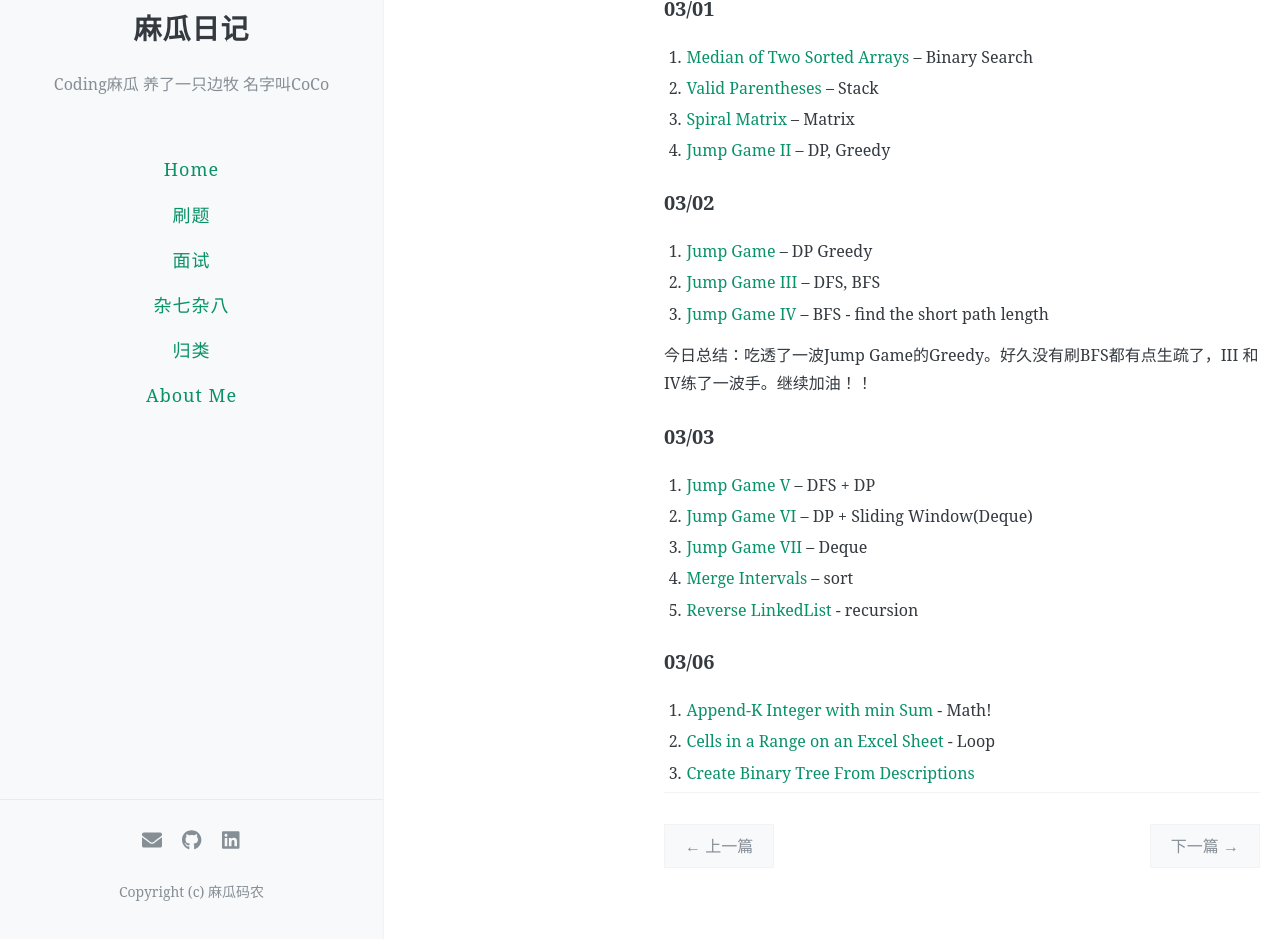
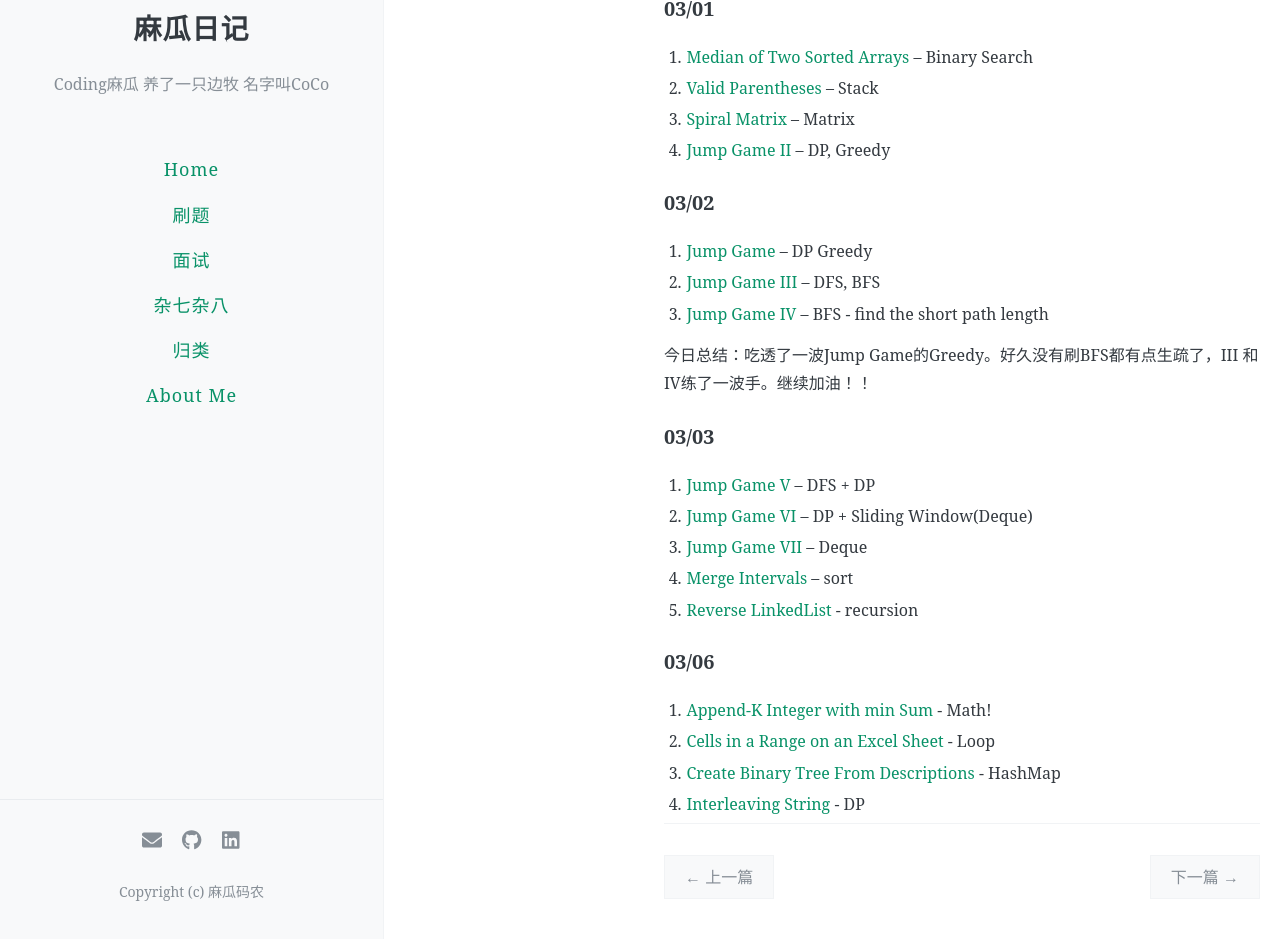
Before and after one commit to bfding95/bfding95.Github.io, a Jekyll site: the page built from _posts/2022-03-01-March-leetcode-record.md, in a window 1280 px wide and 1233 px high, cut to the strip 294-1233 px from the top of the window. Built offline with Jekyll 4.4.1, drawn with Linux system fonts in a browser that asks for light colours; comment, search, counter and statistics services are not loaded.

Commit message:
3.4 update

```diff
--- a/_posts/2022-03-01-March-leetcode-record.md
+++ b/_posts/2022-03-01-March-leetcode-record.md
@@ -37,4 +37,5 @@ ToDo: 熟悉熟练BackTracking题目
 ### 03/06
 1. [Append-K Integer with min Sum](https://leetcode.com/problems/append-k-integers-with-minimal-sum) - Math!
 2. [Cells in a Range on an Excel Sheet](https://leetcode.com/problems/cells-in-a-range-on-an-excel-sheet/) - Loop
-3. [Create Binary Tree From Descriptions](https://leetcode.com/problems/create-binary-tree-from-descriptions/)
+3. [Create Binary Tree From Descriptions](https://leetcode.com/problems/create-binary-tree-from-descriptions/) - HashMap
+4. [Interleaving String](https://leetcode.com/problems/interleaving-string/) - DP
```
